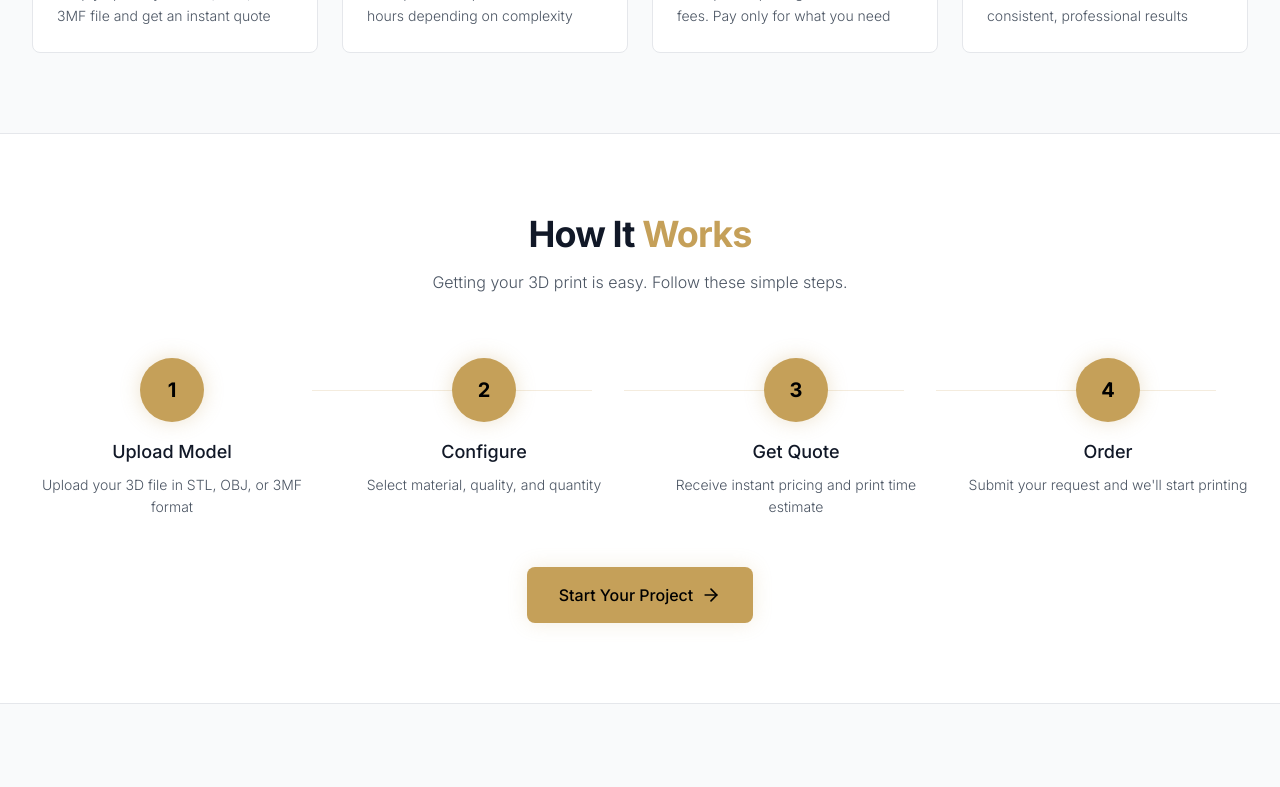
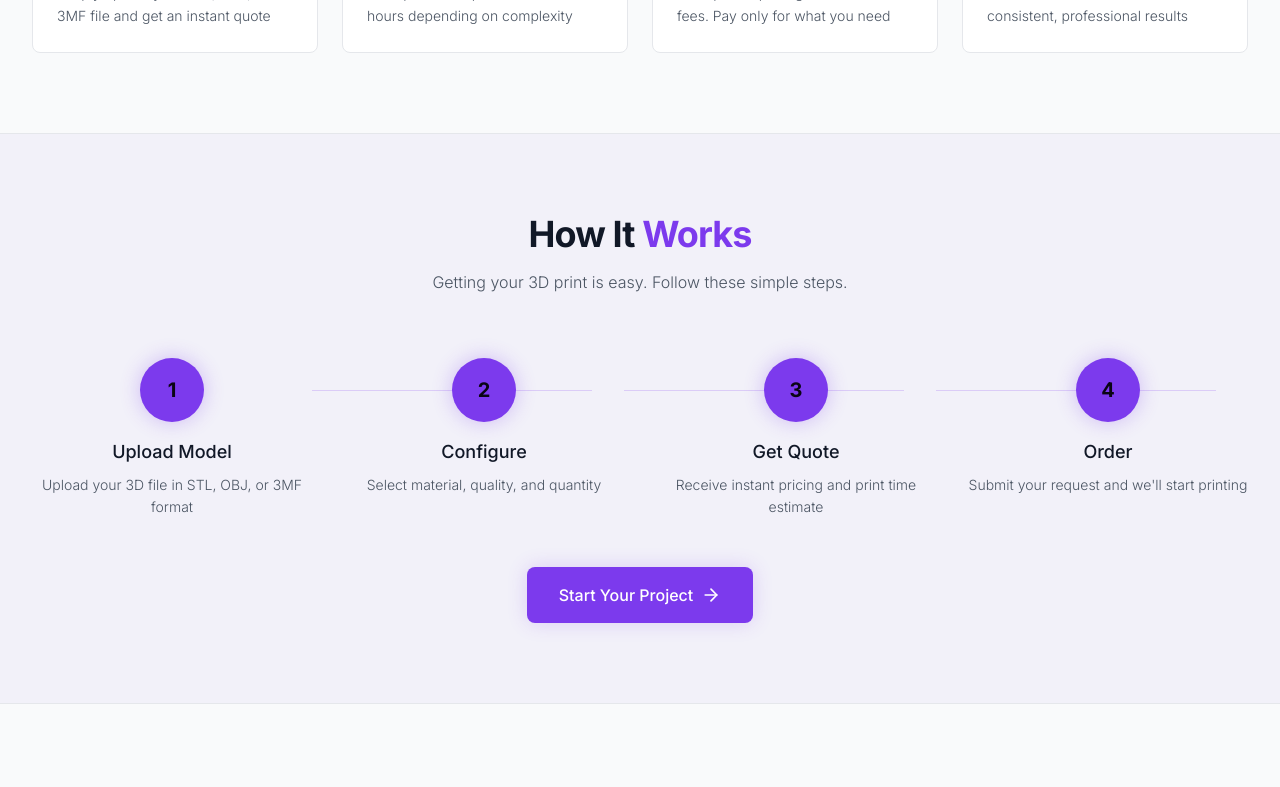
Before and after one commit to sadiqsaidu/voltcraft-3d-quote, a React (Vite) app: page / in a window 1280 px wide. Shown: the part 1560-2347 px from the top of the page. Built offline with nearby package versions, Linux system fonts and the light colour scheme.

Commit message:
Revert color palette to original bright purple/cyan with updated background values, maintain flat constraints

```diff
--- a/src/components/Header.tsx
+++ b/src/components/Header.tsx
@@ -56,7 +56,7 @@ const Header = () => {
             </button>
             <Link
               to="/quote"
-              className="px-5 py-2 bg-voltcraft-primary text-black dark:text-[#0A0A0A] rounded-lg text-sm font-medium hover:opacity-90 transition-opacity"
+              className="px-5 py-2 bg-voltcraft-primary text-white rounded-lg text-sm font-medium hover:opacity-90 transition-opacity"
             >
               Get Quote
             </Link>
@@ -106,7 +106,7 @@ const Header = () => {
               <Link
                 to="/quote"
                 onClick={() => setIsMenuOpen(false)}
-                className="mt-2 px-4 py-3 bg-voltcraft-primary text-black dark:text-[#0A0A0A] rounded-lg text-sm font-medium text-center"
+                className="mt-2 px-4 py-3 bg-voltcraft-primary text-white rounded-lg text-sm font-medium text-center"
               >
                 Get Quote
               </Link>
--- a/src/components/OrderForm.tsx
+++ b/src/components/OrderForm.tsx
@@ -236,7 +236,7 @@ const OrderForm = ({ fileName, analysis, material, settings, quote }: OrderFormP
           disabled={isSubmitting}
           whileHover={{ scale: 1.02 }}
           whileTap={{ scale: 0.98 }}
-          className="flex-1 flex items-center justify-center gap-2 px-6 py-4 bg-voltcraft-primary rounded-lg text-black font-semibold text-white hover:opacity-90 transition-opacity disabled:opacity-50 disabled:cursor-not-allowed"
+          className="flex-1 flex items-center justify-center gap-2 px-6 py-4 bg-voltcraft-primary rounded-lg font-semibold text-white hover:opacity-90 transition-opacity disabled:opacity-50 disabled:cursor-not-allowed"
         >
           {isSubmitting ? (
             <>
--- a/src/components/PrintSettingsForm.tsx
+++ b/src/components/PrintSettingsForm.tsx
@@ -51,7 +51,7 @@ const PrintSettingsForm = ({ settings, onSettingsChange, availableColors }: Prin
               whileTap={{ scale: 0.95 }}
               className={`px-4 py-2 rounded-lg text-sm font-medium transition-all ${
                 settings.color === color
-                  ? 'bg-voltcraft-primary text-black'
+                  ? 'bg-voltcraft-primary text-white'
                   : 'bg-white dark:bg-voltcraft-dark border-2 border-gray-200 dark:border-voltcraft-gray-800 text-gray-900 dark:text-white hover:border-voltcraft-gray-600'
               }`}
             >
--- a/src/index.css
+++ b/src/index.css
@@ -4,29 +4,29 @@
 
 @layer base {
   :root {
-    --background: 0 0% 100%;
-    --foreground: 0 0% 4%;
+    --background: 246 38% 96%; /* Lavender-ish #f4f2fa */
+    --foreground: 260 60% 5%;
   }
 
   .dark {
-    --background: 0 0% 0%;
+    --background: 260 64% 5%; /* Very deep purple #06020A */
     --foreground: 0 0% 100%;
   }
 
   body {
-    @apply bg-white text-gray-900 dark:bg-black dark:text-white font-sans antialiased;
-    background-color: var(--background);
-    color: var(--foreground);
+    @apply font-sans antialiased;
+    background-color: hsl(var(--background));
+    color: hsl(var(--foreground));
   }
 }
 
 @layer utilities {
   .glass {
-    @apply bg-white/70 dark:bg-[#0A0A0A]/70 backdrop-blur-xl border-b border-gray-200 dark:border-[#222];
+    @apply bg-white/70 dark:bg-voltcraft-dark/70 backdrop-blur-xl border-b border-voltcraft-gray-200 dark:border-voltcraft-border;
   }
 
   .glass-card {
-    @apply bg-white dark:bg-[#0A0A0A] border border-gray-200 dark:border-[#222] rounded-lg shadow-sm;
+    @apply bg-white dark:bg-voltcraft-dark border border-voltcraft-gray-200 dark:border-voltcraft-border rounded-lg shadow-sm;
   }
 }
 
@@ -41,11 +41,11 @@
 }
 
 ::-webkit-scrollbar-thumb {
-  @apply bg-gray-300 dark:bg-[#333] rounded-full;
+  @apply bg-voltcraft-gray-300 dark:bg-voltcraft-gray-700 rounded-full;
 }
 
 ::-webkit-scrollbar-thumb:hover {
-  @apply bg-gray-400 dark:bg-[#444];
+  @apply bg-voltcraft-gray-400 dark:bg-voltcraft-gray-600;
 }
 
 ::selection {
--- a/src/pages/AboutPage.tsx
+++ b/src/pages/AboutPage.tsx
@@ -265,7 +265,7 @@ const AboutPage = () => {
             </p>
             <Link
               to="/quote"
-              className="inline-flex items-center gap-2 px-8 py-4 bg-voltcraft-primary rounded-lg text-black font-semibold text-white hover:opacity-90 transition-opacity"
+              className="inline-flex items-center gap-2 px-8 py-4 bg-voltcraft-primary rounded-lg font-semibold text-white hover:opacity-90 transition-opacity"
             >
               Get Started
               <ArrowRight className="w-5 h-5" />
--- a/src/pages/ContactPage.tsx
+++ b/src/pages/ContactPage.tsx
@@ -262,7 +262,7 @@ const ContactPage = () => {
                     <button
                       type="submit"
                       disabled={isSubmitting}
-                      className="flex items-center justify-center gap-2 w-full px-6 py-4 bg-voltcraft-primary rounded-lg text-black font-semibold text-white hover:opacity-90 transition-opacity disabled:opacity-50"
+                      className="flex items-center justify-center gap-2 w-full px-6 py-4 bg-voltcraft-primary rounded-lg font-semibold text-white hover:opacity-90 transition-opacity disabled:opacity-50"
                     >
                       {isSubmitting ? (
                         <>
--- a/src/pages/HomePage.tsx
+++ b/src/pages/HomePage.tsx
@@ -85,7 +85,7 @@ const HomePage = () => {
             >
               <Link
                 to="/quote"
-                className="flex items-center gap-2 px-8 py-4 bg-voltcraft-primary text-black rounded-lg font-medium hover:opacity-90 transition-opacity text-lg"
+                className="flex items-center gap-2 px-8 py-4 bg-voltcraft-primary text-white rounded-lg font-medium hover:opacity-90 transition-opacity text-lg"
               >
                 Get Instant Quote
                 <ArrowRight className="w-5 h-5" />
@@ -214,7 +214,7 @@ const HomePage = () => {
                 )}
 
                 <div className="flex flex-col items-center text-center">
-                  <div className="w-16 h-16 rounded-full bg-voltcraft-primary flex items-center justify-center text-xl font-bold text-black mb-4 shrink-0 shadow-[0_0_20px_rgba(197,160,89,0.3)]">
+                  <div className="w-16 h-16 rounded-full bg-voltcraft-primary flex items-center justify-center text-xl font-bold mb-4 shrink-0 shadow-[0_0_20px_rgba(124,58,237,0.3)]">
                     {item.step}
                   </div>
                   <h3 className="text-lg font-medium text-gray-900 dark:text-white mb-2">{item.title}</h3>
@@ -227,7 +227,7 @@ const HomePage = () => {
           <div className="text-center mt-12">
             <Link
               to="/quote"
-              className="inline-flex items-center gap-2 px-8 py-4 bg-voltcraft-primary text-black rounded-lg font-medium hover:opacity-90 transition-opacity shadow-[0_0_20px_rgba(197,160,89,0.2)]"
+              className="inline-flex items-center gap-2 px-8 py-4 bg-voltcraft-primary text-white rounded-lg font-medium hover:opacity-90 transition-opacity shadow-[0_0_20px_rgba(124,58,237,0.2)]"
             >
               Start Your Project
               <ArrowRight className="w-5 h-5" />
@@ -296,7 +296,7 @@ const HomePage = () => {
             <div className="flex flex-col sm:flex-row items-center justify-center gap-4">
               <Link
                 to="/quote"
-                className="flex items-center justify-center gap-2 w-full sm:w-auto px-8 py-4 bg-voltcraft-primary text-black rounded-lg font-medium hover:opacity-90 transition-opacity"
+                className="flex items-center justify-center gap-2 w-full sm:w-auto px-8 py-4 bg-voltcraft-primary text-white rounded-lg font-medium hover:opacity-90 transition-opacity"
               >
                 <Upload className="w-5 h-5" />
                 Upload Your Model
--- a/src/pages/MaterialsPage.tsx
+++ b/src/pages/MaterialsPage.tsx
@@ -199,7 +199,7 @@ const MaterialsPage = () => {
                 <div className="pt-4 border-t border-gray-200 dark:border-voltcraft-gray-800">
                   <Link
                     to="/quote"
-                    className="flex items-center justify-center gap-2 w-full px-6 py-4 bg-voltcraft-primary rounded-lg text-black font-semibold text-white hover:opacity-90 transition-opacity"
+                    className="flex items-center justify-center gap-2 w-full px-6 py-4 bg-voltcraft-primary rounded-lg font-semibold text-white hover:opacity-90 transition-opacity"
                   >
                     Print with {selectedMaterial.shortName}
                     <ArrowRight className="w-5 h-5" />
--- a/src/pages/QuotePage.tsx
+++ b/src/pages/QuotePage.tsx
@@ -208,7 +208,7 @@ const QuotePage = () => {
                       initial={{ opacity: 0, y: 10 }}
                       animate={{ opacity: 1, y: 0 }}
                       onClick={() => setCurrentStep('configure')}
-                      className="w-full px-6 py-4 bg-voltcraft-primary rounded-lg text-black font-semibold text-white hover:opacity-90 transition-opacity"
+                      className="w-full px-6 py-4 bg-voltcraft-primary rounded-lg font-semibold text-white hover:opacity-90 transition-opacity"
                     >
                       Continue to Configure →
                     </motion.button>
@@ -366,7 +366,7 @@ const QuotePage = () => {
                           onClick={handleProceedToOrder}
                           whileHover={{ scale: 1.02 }}
                           whileTap={{ scale: 0.98 }}
-                          className="w-full mt-6 px-6 py-4 bg-voltcraft-primary rounded-lg text-black font-semibold text-white hover:opacity-90 transition-opacity text-lg"
+                          className="w-full mt-6 px-6 py-4 bg-voltcraft-primary rounded-lg font-semibold text-white hover:opacity-90 transition-opacity text-lg"
                         >
                           Proceed to Order
                         </motion.button>
--- a/tailwind.config.js
+++ b/tailwind.config.js
@@ -9,21 +9,21 @@ export default {
     extend: {
       colors: {
         voltcraft: {
-          primary: '#C5A059', // Desaturated Mustard Gold from screenshot
-          secondary: '#8C3333', // Muted Red from screenshot charts
-          dark: '#0A0A0A', // Deep panel gray
-          darker: '#000000', // Pure black background
-          border: '#222222', // Hairline border color
+          primary: '#7C3AED', // Bright Purple
+          secondary: '#00D4FF', // Cyan
+          dark: '#0B0516', // Deep purple dark from screenshot
+          darker: '#06020A', // Darker background
+          border: '#2A1F40', // Hairline border color matching theme
           gray: {
-            100: '#F5F5F5',
-            200: '#EAEAEA',
-            300: '#A3A3A3',
-            400: '#737373',
-            500: '#525252',
-            600: '#404040',
-            700: '#2A2A2A',
-            800: '#1A1A1A',
-            900: '#0A0A0A'
+            100: '#F4F2FA',
+            200: '#EAE6F5',
+            300: '#C7BEE6',
+            400: '#9B8DC9',
+            500: '#7260AA',
+            600: '#56458A',
+            700: '#3D2F6B',
+            800: '#261C47',
+            900: '#140D2B'
           }
         }
       },
```
